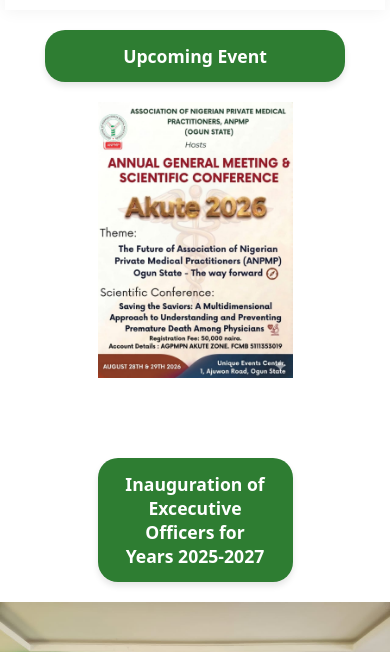
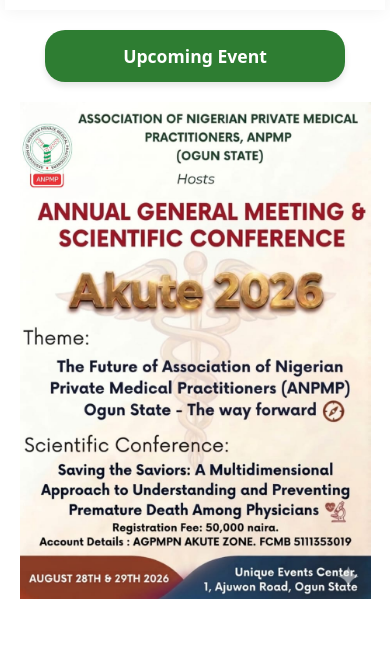
Before and after one commit to Demo17-png/ANPMP-Akute-Website, a plain HTML site: page events.html in a window 390 px wide. Shown: the part 120-772 px from the top of the page. Drawn offline with Linux system fonts and the light colour scheme.

Commit message:
Update style.css

```diff
--- a/style.css
+++ b/style.css
@@ -456,4 +456,8 @@
     .exco img {
         height: 300px; /* Slightly taller for a better portrait display */
     }
+    .agm img {
+    width: 90%;
+    margin: 20px auto;
 }
+}
```
